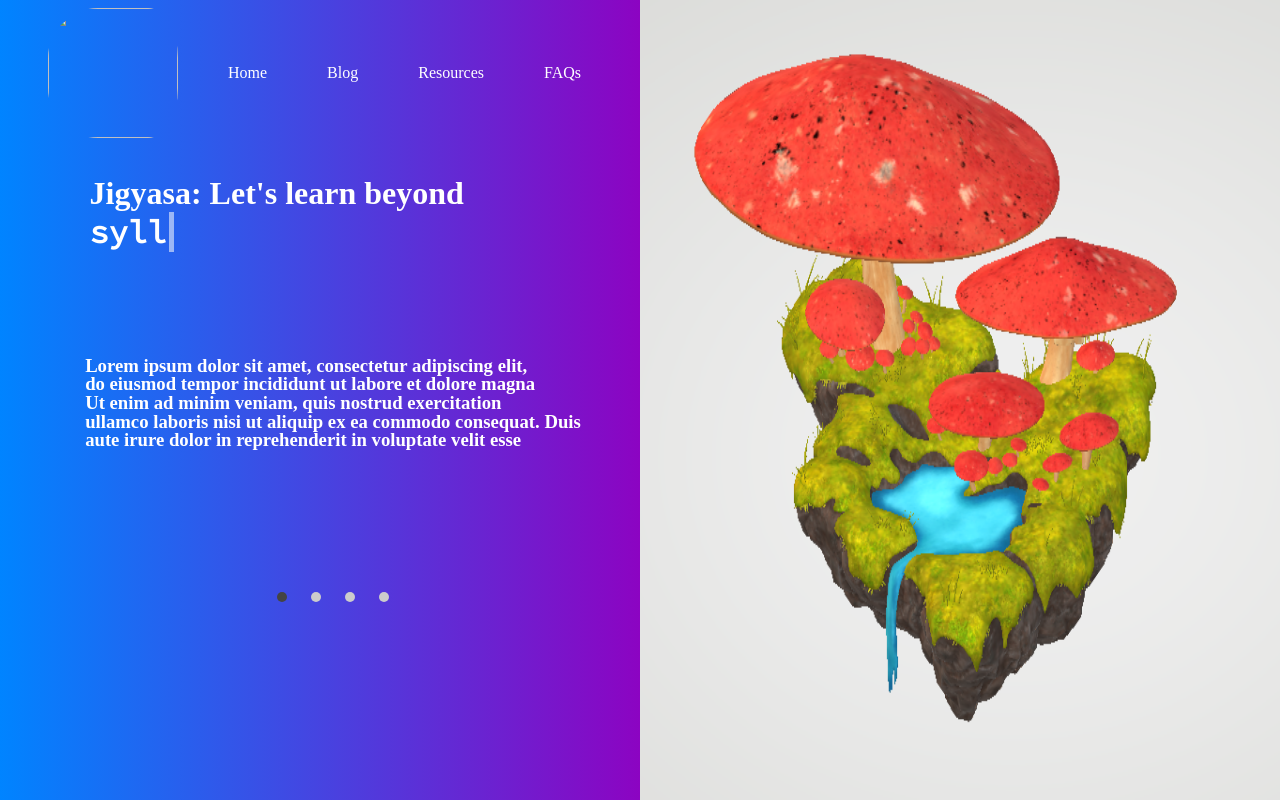
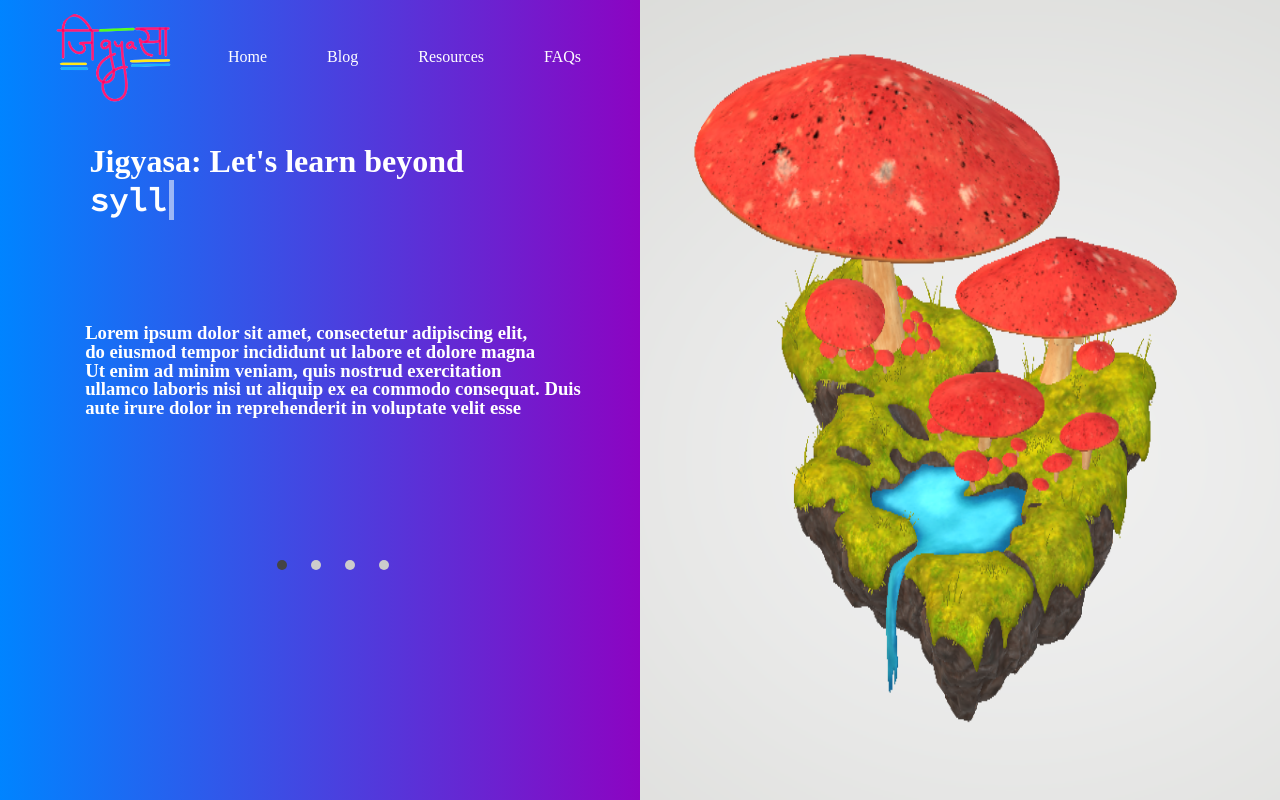
Before and after one commit to ShreyaGupta-123/Jigyasa, a plain HTML site: page index.html in a window 1280 px wide. Drawn offline with Linux system fonts and the light colour scheme; the site is published under a folder, as on GitHub Pages, so addresses that start at the root find nothing; a web font is replaced by a local one.

Commit message:
Update index.html

```diff
--- a/index.html
+++ b/index.html
@@ -11,7 +11,7 @@
       <div class="nav">
        <ul class="nav-list">
          <div class="logo">
-           <img src="/images/type1.png">
+           <img src="images/type1.png">
          </div>
          <li><a href="#home">Home</a></li>
          <li><a href="#blog">Blog</a></li>
```
